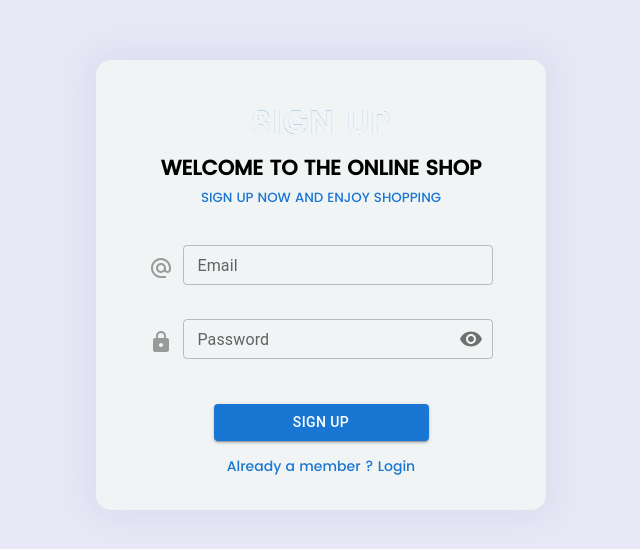
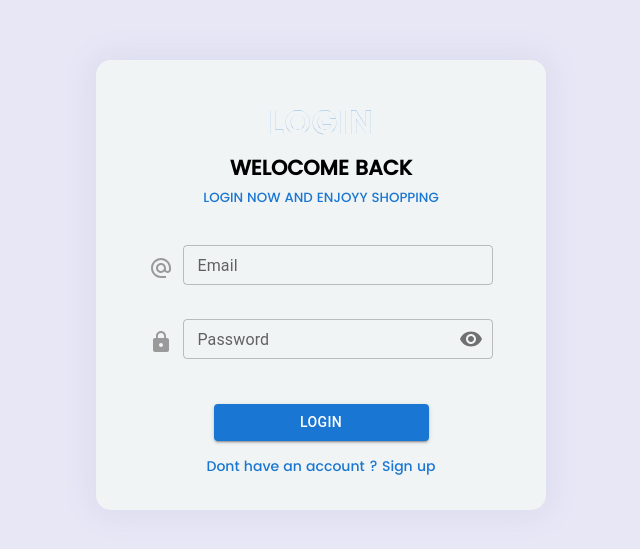
Before and after one commit to npouriaa/shopping-redux, a React (Vite) app: page /login in a window 1280 px wide. Shown: the part 115-664 px from the top of the page, without its empty margins (319-959 px from the left). Built offline with nearby package versions, Linux system fonts and the light colour scheme.

Commit message:
reduce codes

```diff
--- a/src/App.jsx
+++ b/src/App.jsx
@@ -1,16 +1,21 @@
 import React from "react";
 import "./App.scss";
-import SignUp from "./Pages/SignUp";
 import { useSelector } from "react-redux";
 import Loader from "./Components/Loader";
+import Routers from "./Routers/Routers";
+import Auth from "./Components/Auth";
+import ValidatorContextProvider from "./Context/ValidatorContext.jsx";
 
 const App = () => {
   const loading = useSelector((state) => state.loader.loading);
+
   return (
-    <div className="container">
-      {loading ? <Loader /> : ""}
-      <SignUp />
-    </div>
+    <ValidatorContextProvider>
+      <div className="container">
+        {loading ? <Loader /> : ""}
+        <Routers />
+      </div>
+    </ValidatorContextProvider>
   );
 };
 
--- /dev/null
+++ b/src/Components/Auth.jsx
@@ -0,0 +1,89 @@
+import React, { useEffect } from "react";
+import Notification from "../Components/Notification";
+import { Button, IconButton, InputAdornment, TextField } from "@mui/material";
+import AlternateEmailIcon from "@mui/icons-material/AlternateEmail";
+import HttpsIcon from "@mui/icons-material/Https";
+import "../scss/auth.scss";
+import { Link, useLocation } from "react-router-dom";
+import { useDispatch, useSelector } from "react-redux";
+import { authActions } from "../redux/authSlice";
+import { Visibility, VisibilityOff } from "@mui/icons-material";
+
+const Auth = ({ title, welcome, description, route, routeText, onSubmit }) => {
+  const loacation = useLocation();
+  const dispatch = useDispatch();
+  const { email, password, passwordVisibility, passwordError, emailError } =
+    useSelector((state) => state.auth);
+
+
+
+  useEffect(() => {
+    dispatch(authActions.reserStates());
+  }, [loacation]);
+
+  return (
+    <div className="auth-con">
+      <Notification />
+      <div className="text-con">
+        <h1>{title}</h1>
+        <h3>{welcome} </h3>
+        <small>{description}</small>
+      </div>
+      <form onSubmit={(e) => onSubmit(e)} className="form">
+        <div className="input-con">
+          <AlternateEmailIcon htmlColor={emailError ? "red" : "#9a9a9a"} />
+          <TextField
+            helperText={
+              emailError ? "Plaese Enter a valid email address !" : ""
+            }
+            onChange={(e) => dispatch(authActions.setEmail(e.target.value))}
+            className="input"
+            size="small"
+            error={emailError}
+            label="Email"
+            value={email}
+          />
+        </div>
+        <div className="input-con">
+          <HttpsIcon htmlColor={passwordError ? "red" : "#9a9a9a"} />
+          <TextField
+            helperText={passwordError ? "Plaese Enter 6 char password !" : ""}
+            onChange={(e) => dispatch(authActions.setPassword(e.target.value))}
+            type={passwordVisibility ? "text" : "password"}
+            className="input"
+            size="small"
+            value={password}
+            error={passwordError}
+            label="Password"
+            InputProps={{
+              endAdornment: (
+                <InputAdornment position="end">
+                  <IconButton
+                    onClick={() =>
+                      dispatch(
+                        authActions.setPasswordVisibility(!passwordVisibility)
+                      )
+                    }
+                    edge="end"
+                  >
+                    {passwordVisibility ? <VisibilityOff /> : <Visibility />}
+                  </IconButton>
+                </InputAdornment>
+              ),
+            }}
+          />
+        </div>
+        <div className="button-con">
+          <Button type="submit" className="form-btn" variant="contained">
+            {title}
+          </Button>
+          <Link to={`/${route}`} className="link">
+            {routeText}
+          </Link>
+        </div>
+      </form>
+    </div>
+  );
+};
+
+export default Auth;
--- /dev/null
+++ b/src/Context/ValidatorContext.jsx
@@ -0,0 +1,33 @@
+import { authActions } from "../redux/authSlice";
+import * as emailValidator from "email-validator";
+import { createContext } from "react";
+import { useDispatch, useSelector } from "react-redux";
+
+export const ValidatorContext = createContext();
+
+const validator = (email, password, dispatch) => {
+  const emailState = dispatch(
+    authActions.setEmailError(
+      email === "" || !emailValidator.validate(email) ? true : false
+    )
+  );
+  const passwordState = dispatch(
+    authActions.setPasswordError(
+      password.length < 6 || password === "" ? true : false
+    )
+  );
+  if (!emailState.payload && !passwordState.payload) {
+    return true;
+  }
+  return false;
+};
+
+const ValidatorContextProvider = ({ children }) => {
+  return (
+    <ValidatorContext.Provider value={{ validator }}>
+      {children}
+    </ValidatorContext.Provider>
+  );
+};
+
+export default ValidatorContextProvider;
--- /dev/null
+++ b/src/Pages/Login.jsx
@@ -0,0 +1,27 @@
+import React, { useContext } from "react";
+import Auth from "../Components/Auth";
+import { ValidatorContext } from "../Context/ValidatorContext";
+import { useDispatch, useSelector } from "react-redux";
+
+const Login = () => {
+  const { validator } = useContext(ValidatorContext);
+  const dispatch = useDispatch();
+  const { email, password } = useSelector((state) => state.auth);
+
+  const handleSubmit = (e) => {
+    e.preventDefault();
+    validator(email, password, dispatch);
+  };
+  return (
+    <Auth
+      title="login"
+      welcome="welocome back"
+      description="login now and enjoyy shopping"
+      route="sign-up"
+      routeText="Dont have an account ? Sign up"
+      onSubmit={handleSubmit}
+    />
+  );
+};
+
+export default Login;
--- a/src/Pages/SignUp.jsx
+++ b/src/Pages/SignUp.jsx
@@ -1,45 +1,17 @@
-import React from "react";
-import "../scss/signUp.scss";
-import {
-  Button,
-  IconButton,
-  InputAdornment,
-  TextField,
-} from "@mui/material";
-import AlternateEmailIcon from "@mui/icons-material/AlternateEmail";
-import HttpsIcon from "@mui/icons-material/Https";
-import { Link } from "react-router-dom";
-import { Visibility, VisibilityOff } from "@mui/icons-material";
+import React, { useContext } from "react";
+import Auth from "../Components/Auth";
+import { ValidatorContext } from "../Context/ValidatorContext";
 import { useDispatch, useSelector } from "react-redux";
-import { signUpActions } from "../redux/signUpSlice";
+import { auth } from "../firebase";
+import { notificationActions } from "../redux/notificationSlice";
 import { loaderActions } from "../redux/loaderSlice";
-import { notificationActions } from "../redux/notificationSlice";
-import * as emailValidator from "email-validator";
+import { authActions } from "../redux/authSlice";
 import { createUserWithEmailAndPassword } from "firebase/auth";
-import { auth } from "../firebase";
-import Notification from "../Components/Notification";
 
 const SignUp = () => {
+  const { validator } = useContext(ValidatorContext);
   const dispatch = useDispatch();
-  const { email, password, passwordVisibility, passwordError, emailError } =
-    useSelector((state) => state.signUp);
-
-  const validator = () => {
-    const emailState = dispatch(
-      signUpActions.setEmailError(
-        email === "" || !emailValidator.validate(email) ? true : false
-      )
-    );
-    const passwordState = dispatch(
-      signUpActions.setPasswordError(
-        password.length < 6 || password === "" ? true : false
-      )
-    );
-    if (!emailState.payload && !passwordState.payload) {
-      return true;
-    }
-    return false;
-  };
+  const { email, password } = useSelector((state) => state.auth);
 
   const setUser = async () => {
     dispatch(loaderActions.setLoading(true));
@@ -49,8 +21,8 @@ const SignUp = () => {
         email,
         password
       );
-      dispatch(signUpActions.setEmail(""));
-      dispatch(signUpActions.setPassword(""));
+      dispatch(authActions.setEmail(""));
+      dispatch(authActions.setPassword(""));
       dispatch(notificationActions.setSeverity("success"));
       dispatch(notificationActions.setMessage("Signed up successfuly"));
     } catch (err) {
@@ -63,74 +35,19 @@ const SignUp = () => {
 
   const handleSubmit = (e) => {
     e.preventDefault();
-    validator();
-    if (validator()) {
+    if (validator(email, password, dispatch)) {
       setUser();
     }
   };
-
   return (
-    <div className="sign-up-con">
-      <Notification/>
-      <div className="text-con">
-        <h1>sign up</h1>
-        <h3>welcome to the online shop</h3>
-        <small>sign up now and enjoy shopping</small>
-      </div>
-      <form onSubmit={(e) => handleSubmit(e)} className="form">
-        <div className="input-con">
-          <AlternateEmailIcon htmlColor={emailError ? "red" : "#9a9a9a"} />
-          <TextField
-            helperText={
-              emailError ? "Plaese Enter a valid email address !" : ""
-            }
-            onChange={(e) => dispatch(signUpActions.setEmail(e.target.value))}
-            className="input"
-            size="small"
-            error={emailError}
-            label="Email"
-            value={email}
-          />
-        </div>
-        <div className="input-con">
-          <HttpsIcon htmlColor={passwordError ? "red" : "#9a9a9a"} />
-          <TextField
-            helperText={passwordError ? "Plaese Enter 6 char password !" : ""}
-            onChange={(e) =>
-              dispatch(signUpActions.setPassword(e.target.value))
-            }
-            type={passwordVisibility ? "text" : "password"}
-            className="input"
-            size="small"
-            value={password}
-            error={passwordError}
-            label="Password"
-            InputProps={{
-              endAdornment: (
-                <InputAdornment position="end">
-                  <IconButton
-                    onClick={() =>
-                      dispatch(
-                        signUpActions.setPasswordVisibility(!passwordVisibility)
-                      )
-                    }
-                    edge="end"
-                  >
-                    {passwordVisibility ? <VisibilityOff /> : <Visibility />}
-                  </IconButton>
-                </InputAdornment>
-              ),
-            }}
-          />
-        </div>
-        <div className="button-con">
-          <Button type="submit" className="form-btn" variant="contained">
-            Sign Up
-          </Button>
-          <Link className="link">Already a member ? Login</Link>
-        </div>
-      </form>
-    </div>
+    <Auth
+      title="sign up"
+      welcome="welocome to the online shop"
+      description="sign up now and enjoy shopping"
+      route="login"
+      routeText="Already a member ? Login"
+      onSubmit={handleSubmit}
+    />
   );
 };
 
--- /dev/null
+++ b/src/Routers/Routers.jsx
@@ -0,0 +1,16 @@
+import React from "react";
+import { Route, Routes } from "react-router-dom";
+import SignUp from "../Pages/SignUp";
+import Login from "../Pages/Login";
+
+const Routers = () => {
+  return (
+    <Routes>
+      <Route path="/" element={""} />
+      <Route path="/sign-up" element={<SignUp />} />
+      <Route path="/login" element={<Login />} />
+    </Routes>
+  );
+};
+
+export default Routers;
--- a/src/main.jsx
+++ b/src/main.jsx
@@ -9,7 +9,7 @@ import store from "./redux/store.jsx";
 ReactDOM.createRoot(document.getElementById("root")).render(
   <BrowserRouter>
     <Provider store={store}>
-      <App />
+        <App />
     </Provider>
   </BrowserRouter>
 );
--- /dev/null
+++ b/src/redux/authSlice.jsx
@@ -0,0 +1,37 @@
+import { createSlice } from "@reduxjs/toolkit";
+
+const initialState = {
+  email: "",
+  password: "",
+  passwordVisibility: false,
+  passwordError: false,
+  emailError: false,
+};
+
+const authSlice = createSlice({
+  name: "auth",
+  initialState,
+  reducers: {
+    setEmail(state, action) {
+      state.email = action.payload;
+    },
+    setPassword(state, action) {
+      state.password = action.payload;
+    },
+    setPasswordVisibility(state, action) {
+      state.passwordVisibility = action.payload;
+    },
+    setPasswordError(state, action) {
+      state.passwordError = action.payload;
+    },
+    setEmailError(state, action) {
+      state.emailError = action.payload;
+    },
+    reserStates(state) {
+      return initialState;
+    },
+  },
+});
+
+export const authActions = authSlice.actions;
+export default authSlice.reducer;
--- a/src/redux/signUpSlice.jsx
+++ /dev/null
@@ -1,34 +0,0 @@
-import { createSlice } from "@reduxjs/toolkit";
-
-const initialState = {
-  email: "",
-  password: "",
-  passwordVisibility : false,
-  passwordError : false,
-  emailError : false,
-};
-
-const signUpSlice = createSlice({
-  name: "signUp",
-  initialState,
-  reducers: {
-    setEmail(state, action) {
-      state.email = action.payload;
-    },
-    setPassword(state, action) {
-      state.password = action.payload;
-    },
-    setPasswordVisibility(state , action){
-      state.passwordVisibility = action.payload
-    },
-    setPasswordError(state , action){
-      state.passwordError = action.payload
-    },
-    setEmailError(state , action){
-      state.emailError = action.payload
-    }
-  },
-});
-
-export const signUpActions = signUpSlice.actions;
-export default signUpSlice.reducer;
--- a/src/redux/store.jsx
+++ b/src/redux/store.jsx
@@ -1,11 +1,11 @@
 import { configureStore } from "@reduxjs/toolkit";
-import signUpReducer from "./signUpSlice";
+import authReducer from "./authSlice";
 import loaderReducer from "./loaderSlice";
 import notificationReducer from "./notificationSlice";
 
 const store = configureStore({
   reducer: {
-    signUp: signUpReducer,
+    auth: authReducer,
     loader: loaderReducer,
     notification: notificationReducer,
   },
--- a/src/scss/signUp.scss
+++ b/src/scss/auth.scss
@@ -1,12 +1,12 @@
 @import "../scss/mixin.scss";
 @import "../scss/variables.scss";
 
-.sign-up-con {
+.auth-con {
   width: 450px;
   height: 450px;
   background-color: $primary-color-lightGray;
   border-radius: 15px;
-  box-shadow: 0 0 30px 5px rgba(86, 121, 171, 0.1);
+  box-shadow: 0 0 30px 5px rgba(86, 121, 171, .1);
   padding: 10px;
   flex-direction: column;
   gap: 20px;
@@ -62,7 +62,7 @@
 }
 
 @include responsive(360px) {
-  .sign-up-con {
+  .auth-con {
     width: 320px;
   }
   .MuiFormLabel-root {
@@ -89,7 +89,7 @@
 }
 
 @include responsive(640px) {
-  .sign-up-con {
+  .auth-con {
     width: 450px;
   }
   .text-con h3 {
```
